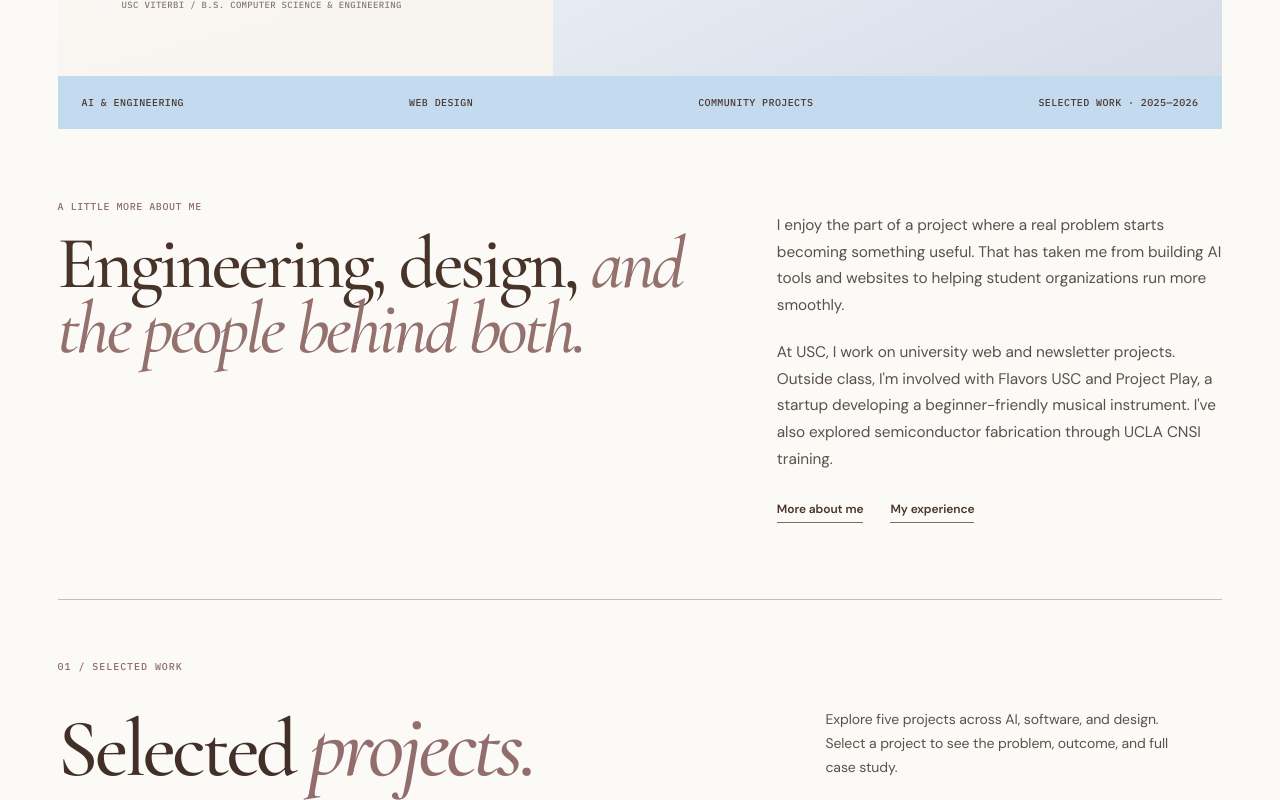
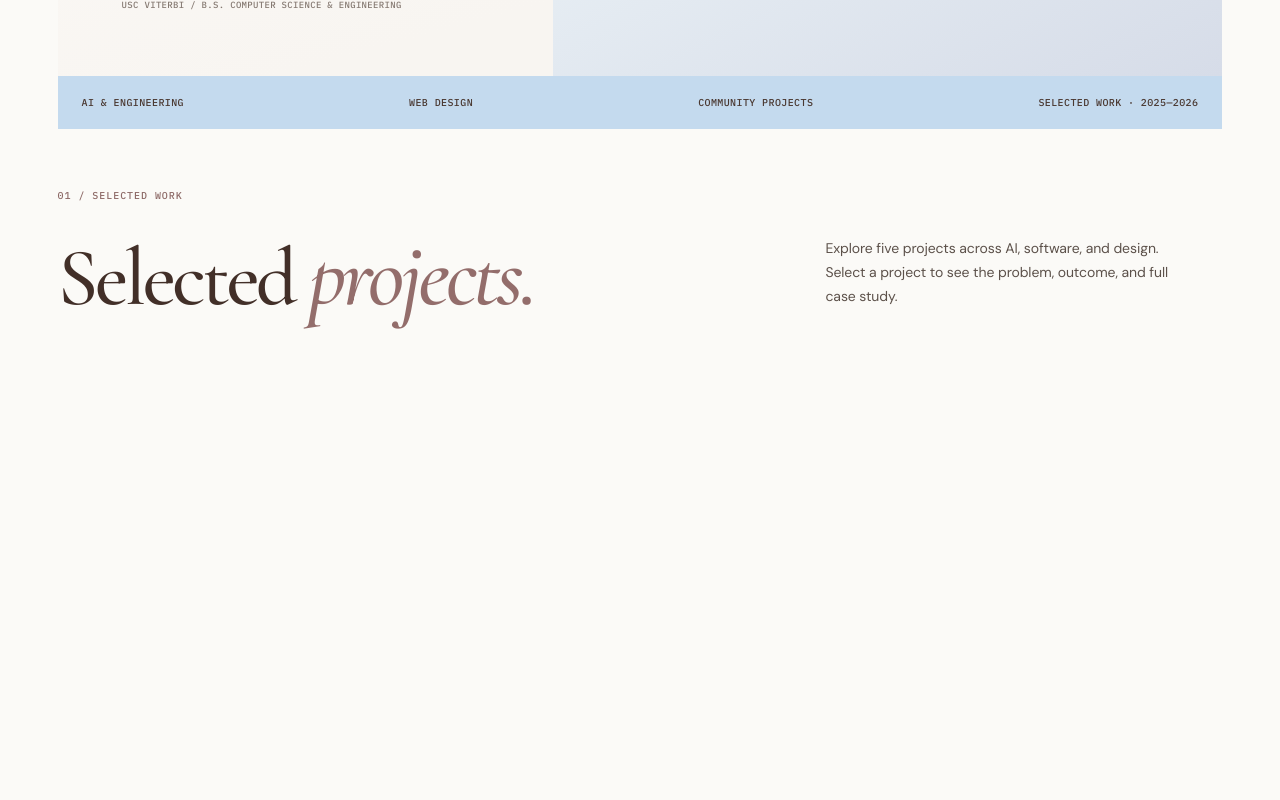
Before and after one commit to shnliiu/shannon-portfolio, a React (Vite) app: page / in a window 1280 px wide. Shown: the part 655-1455 px from the top of the page. Built offline with nearby package versions, Linux system fonts and the light colour scheme; a web font is replaced by a local one.

Commit message:
Remove redundant second homepage introduction and improve flow to projects

```diff
--- a/src/App.jsx
+++ b/src/App.jsx
@@ -358,22 +358,6 @@ function ClientWebsites() {
   );
 }
 
-function HomeIntroduction() {
-  return (
-    <section className="home-introduction" aria-labelledby="home-introduction-title">
-      <div className="home-introduction-title">
-        <p className="label">A LITTLE MORE ABOUT ME</p>
-        <h2 id="home-introduction-title">Engineering, design, <em>and the people behind both.</em></h2>
-      </div>
-      <div className="home-introduction-copy">
-        <p>I enjoy the part of a project where a real problem starts becoming something useful. That has taken me from building AI tools and websites to helping student organizations run more smoothly.</p>
-        <p>At USC, I work on university web and newsletter projects. Outside class, I'm involved with Flavors USC and Project Play, a startup developing a beginner-friendly musical instrument. I've also explored semiconductor fabrication through UCLA CNSI training.</p>
-        <div className="home-introduction-links"><Link to="about">More about me</Link><Link to="experience">My experience</Link></div>
-      </div>
-    </section>
-  );
-}
-
 function HomeClosing() {
   return (
     <section className="home-closing" aria-labelledby="home-closing-title">
@@ -420,7 +404,6 @@ function Work() {
           <span>AI & ENGINEERING</span><span>WEB DESIGN</span><span>COMMUNITY PROJECTS</span><span>SELECTED WORK · 2025—2026</span>
         </div>
       </section>
-      <HomeIntroduction />
       <ProjectShowcase />
       <ClientWebsites />
       <HomeClosing />
```
